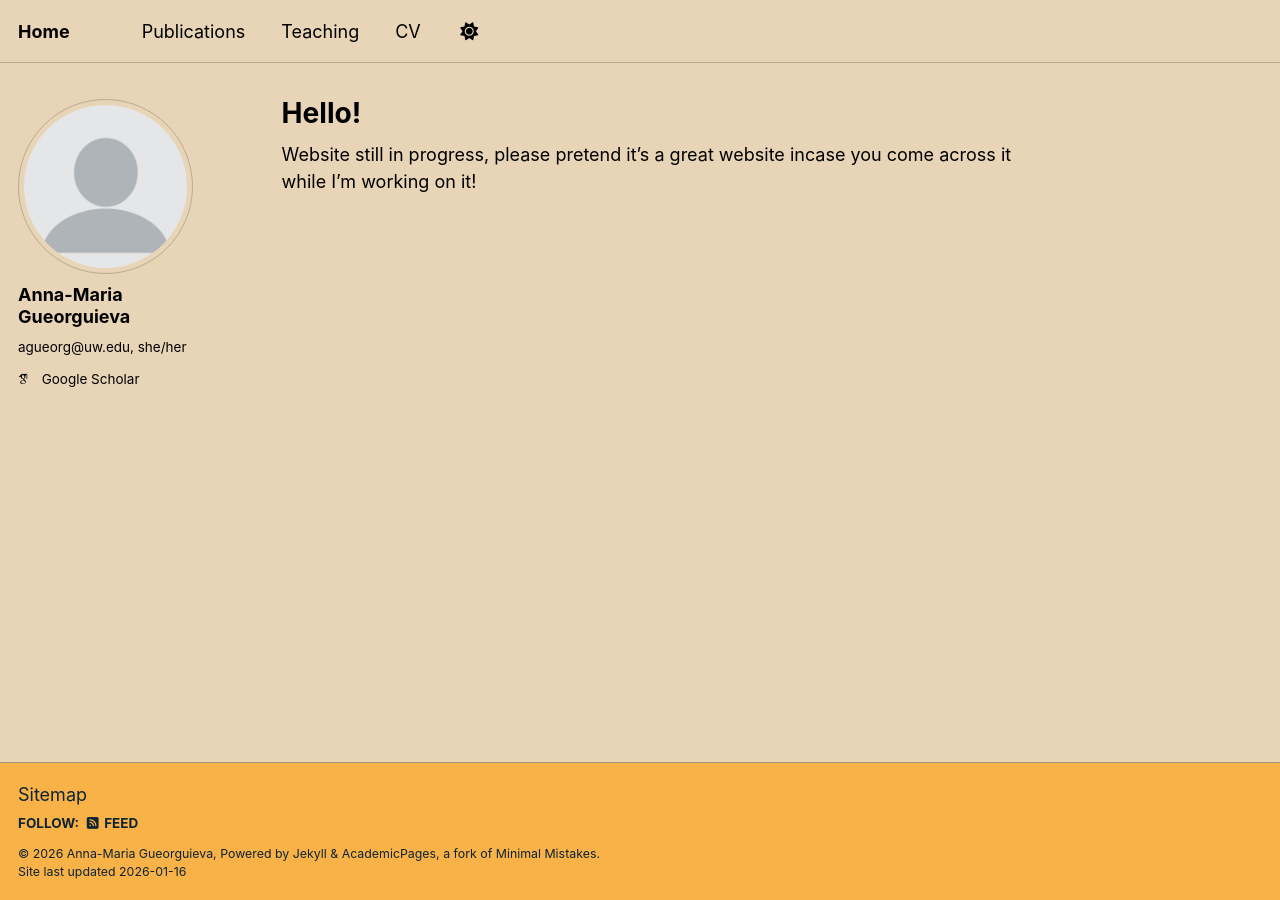
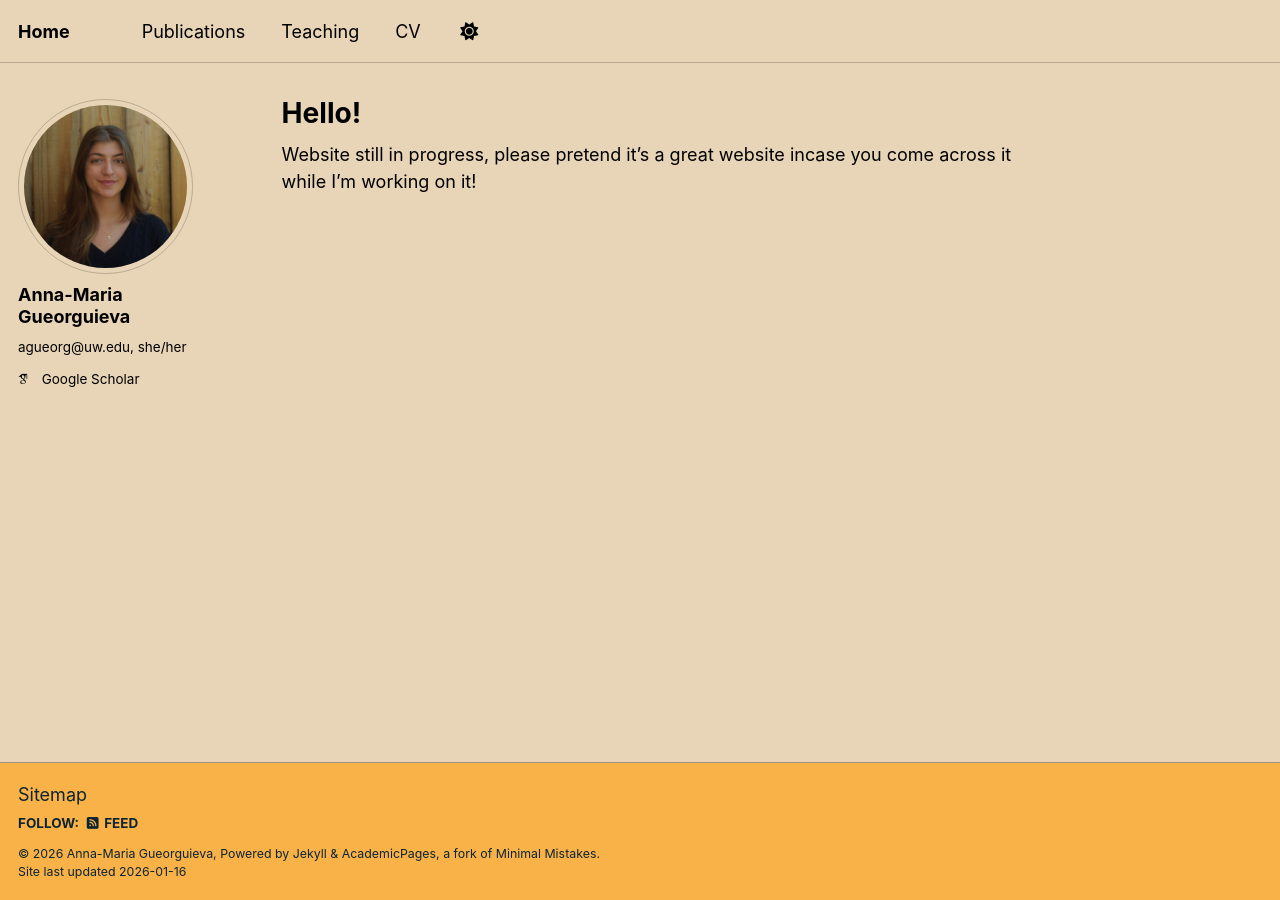
Before and after one commit to agueorguieva/agueorguieva.github.io, a Jekyll site: the page built from _pages/about.md, in a window 1280 px wide. Built offline with Jekyll 4.4.1, drawn with Linux system fonts in a browser that asks for light colours; some web fonts are replaced; a script bundle is joined from its source files by our own code; library files that are not in the unit come from our copies.

Commit message:
update photo

```diff
--- a/_config.yml
+++ b/_config.yml
@@ -23,7 +23,7 @@ repository               : "academicpages/academicpages.github.io"
 #               Additional customization can be done by editing /_includes/author-profile.html
 author:
   # Biographic information
-  avatar           : "profile.png"
+  avatar           : "anna-headshot.jpeg"
   name             : "Anna-Maria Gueorguieva"
   pronouns         : "agueorg@uw.edu, she/her"
  # bio              : "PhD student at the University of Washington Information researching ___"
```
